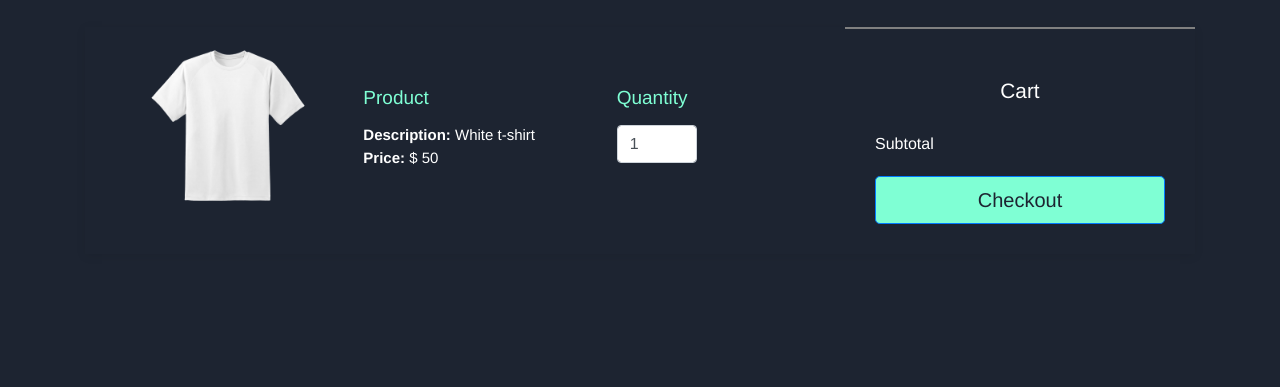
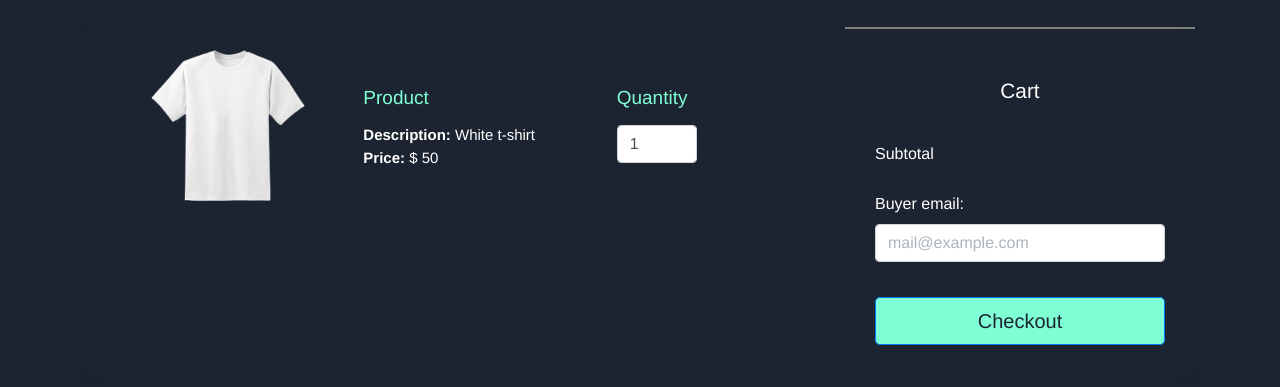
Before and after one commit to AleFossati/payment-brick-fastpayments-sample-node, a website: page views/index.html in a window 1280 px wide. Shown: the part 129-516 px from the top of the page. Drawn offline with nearby package versions, Linux system fonts and the light colour scheme; files that its build step writes are made by us from their sources; a script that the page names is missing; files whose address does not match are found by name.

Commit message:
added email input

```diff
--- a/static/css/index.css
+++ b/static/css/index.css
@@ -136,6 +136,21 @@ main {
     margin-top: 20px;
     background-color: aquamarine;
     color: #1d2431
+}
+
+.shopping-cart .summary .email-section {
+    padding: 15px 0;
+}
+
+.shopping-cart .summary .email-label {
+    font-size: 1em;
+    font-weight: 400;
+    margin-bottom: 8px;
+    display: block;
+}
+
+.shopping-cart .summary .email-input::placeholder {
+    color: #adb5bd;
 }
 
 @media (min-width: 768px) {
--- a/views/index.html
+++ b/views/index.html
@@ -50,6 +50,10 @@
                                 <div class="summary">
                                     <h3>Cart</h3>
                                     <div class="summary-item"><span class="text">Subtotal</span><span class="price" id="cart-total"></span></div>
+                                    <div class="summary-item email-section">
+                                        <label for="customer-email" class="email-label">Buyer email:</label>
+                                        <input type="email" id="customer-email" class="form-control email-input" placeholder="mail@example.com" required>
+                                    </div>
                                     <button class="btn btn-primary btn-lg btn-block" id="checkout-btn">Checkout</button>
                                 </div>
                             </div>
```
